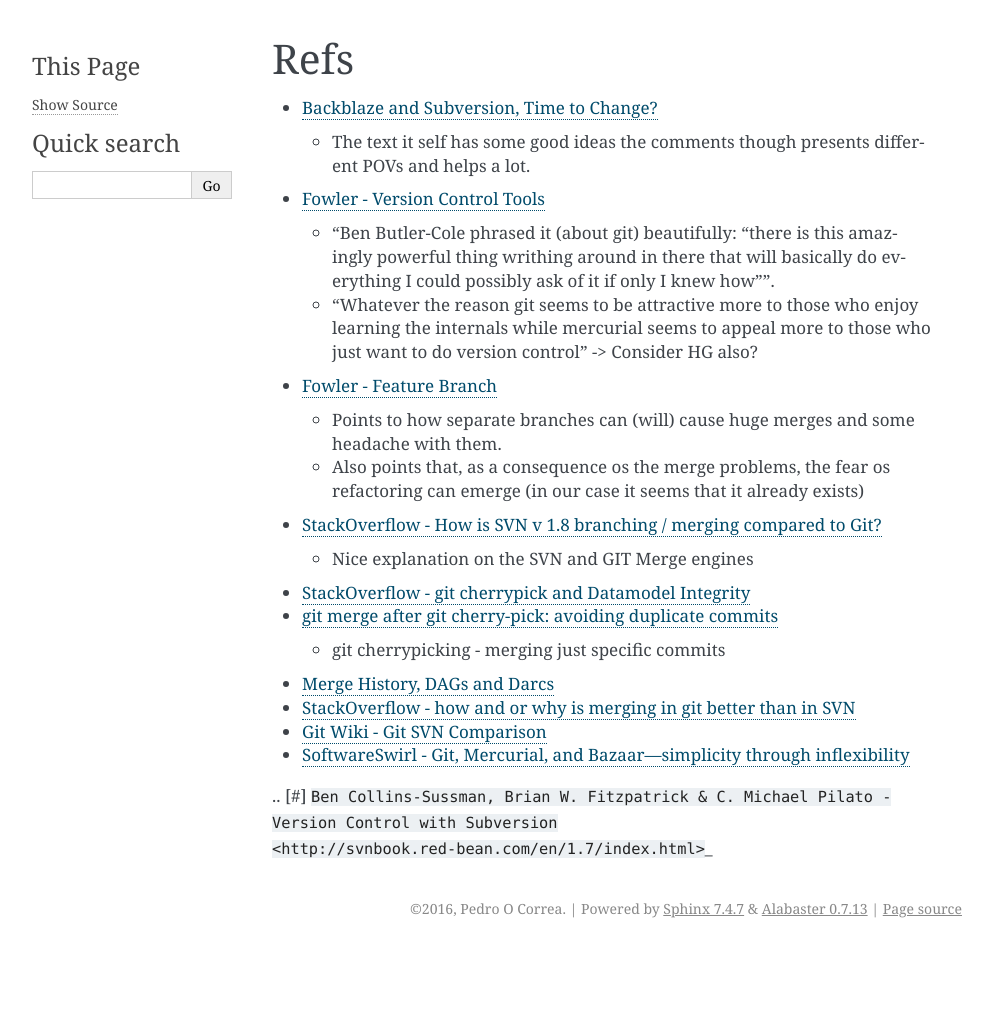
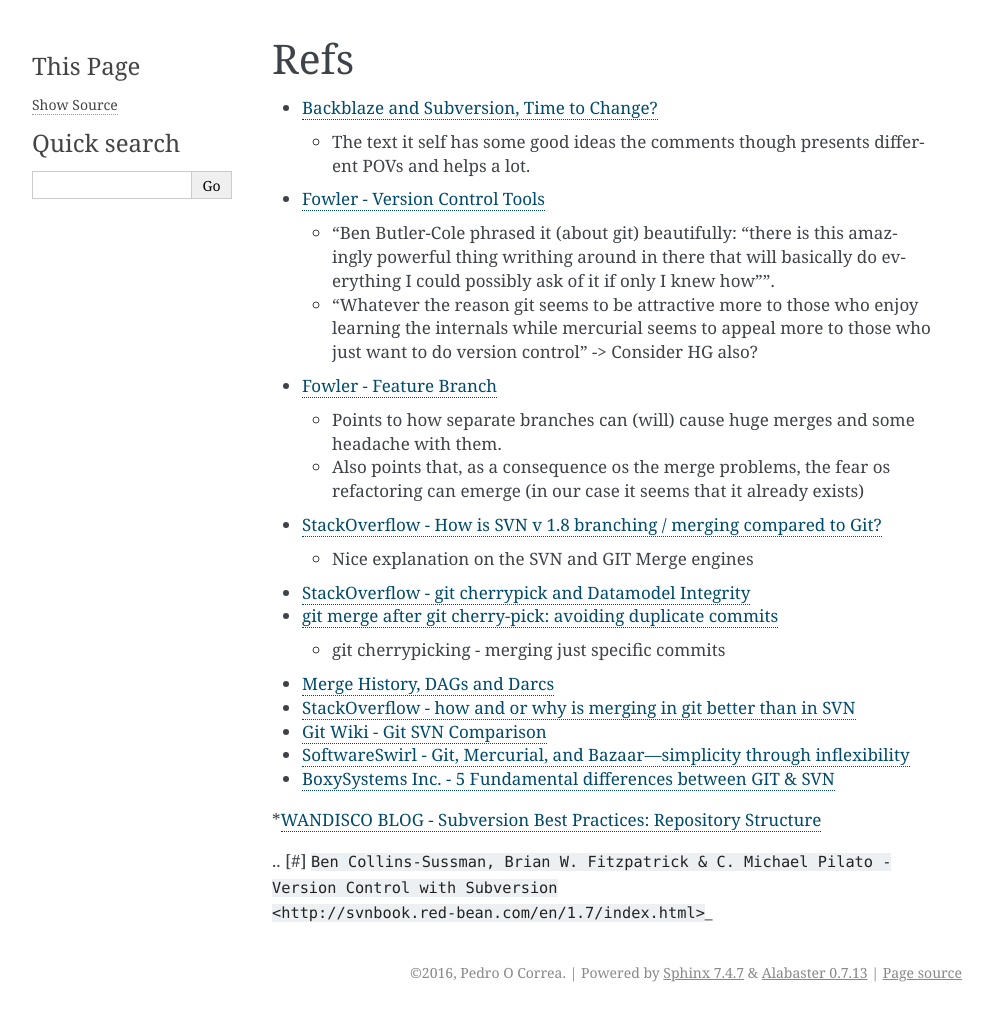
Before and after one commit to pedrostc/svn-vs-git, a Sphinx documentation site: the page built from docs/references.md, in a window 1280 px wide. Shown: the whole page, without its empty margins (148-1141 px from the left). Built offline with Sphinx 7.4.7, drawn with Linux system fonts in a browser that asks for light colours; before the commit the page ends 948 px from its top, so only the background shows below that.

Commit message:
Added more references. Added teh presentation.md file.

```diff
--- a/docs/references.md
+++ b/docs/references.md
@@ -27,4 +27,8 @@
 
 * [SoftwareSwirl - Git, Mercurial, and Bazaar—simplicity through inflexibility](http://softwareswirl.blogspot.ca/2009/08/git-mercurial-and-bazaarsimplicity.html)
 
+* [BoxySystems Inc. - 5 Fundamental differences between GIT & SVN](http://boxysystems.com/index.php/5-fundamental-differences-between-git-svn/)
+
+*[WANDISCO BLOG - Subversion Best Practices: Repository Structure](http://blogs.wandisco.com/2011/10/24/subversion-best-practices-repository-structure/)
+
 .. [#] `Ben Collins-Sussman, Brian W. Fitzpatrick & C. Michael Pilato - Version Control with Subversion <http://svnbook.red-bean.com/en/1.7/index.html>`_
```
Also changed, not shown: docs/Presentation.md (added, +19 -0 lines).
